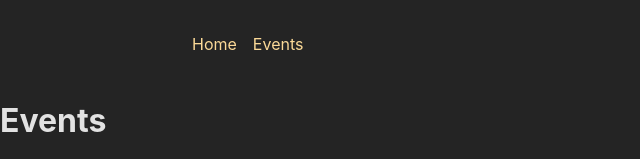
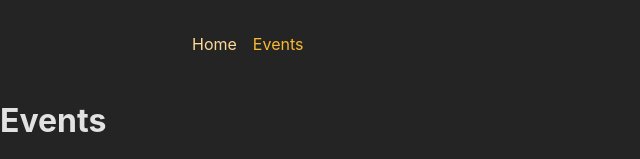
Before and after one commit to MarcoBasileDev/React-Router-Practice, a React (Create React App) app in the folder frontend/: page /events in a window 1280 px wide. Shown: the top 159 px of the page, without its empty margins (0-640 px from the left). Built offline with nearby package versions, Linux system fonts and the light colour scheme.

Commit message:
add navlink

```diff
--- a/frontend/src/components/MainNavigation.js
+++ b/frontend/src/components/MainNavigation.js
@@ -1,4 +1,4 @@
-import { Link } from "react-router-dom";
+import { NavLink } from "react-router-dom";
 
 import classes from "./MainNavigation.module.css";
 
@@ -8,10 +8,25 @@
       <nav>
         <ul className={classes.list}>
           <li>
-            <Link to="/">Home</Link>
+            <NavLink
+              to="/"
+              className={({ isActive }) =>
+                isActive ? classes.active : undefined
+              }
+              end
+            >
+              Home
+            </NavLink>
           </li>
           <li>
-            <Link to="/events">Events</Link>
+            <NavLink
+              to="/events"
+              className={({ isActive }) =>
+                isActive ? classes.active : undefined
+              }
+            >
+              Events
+            </NavLink>
           </li>
         </ul>
       </nav>
```
